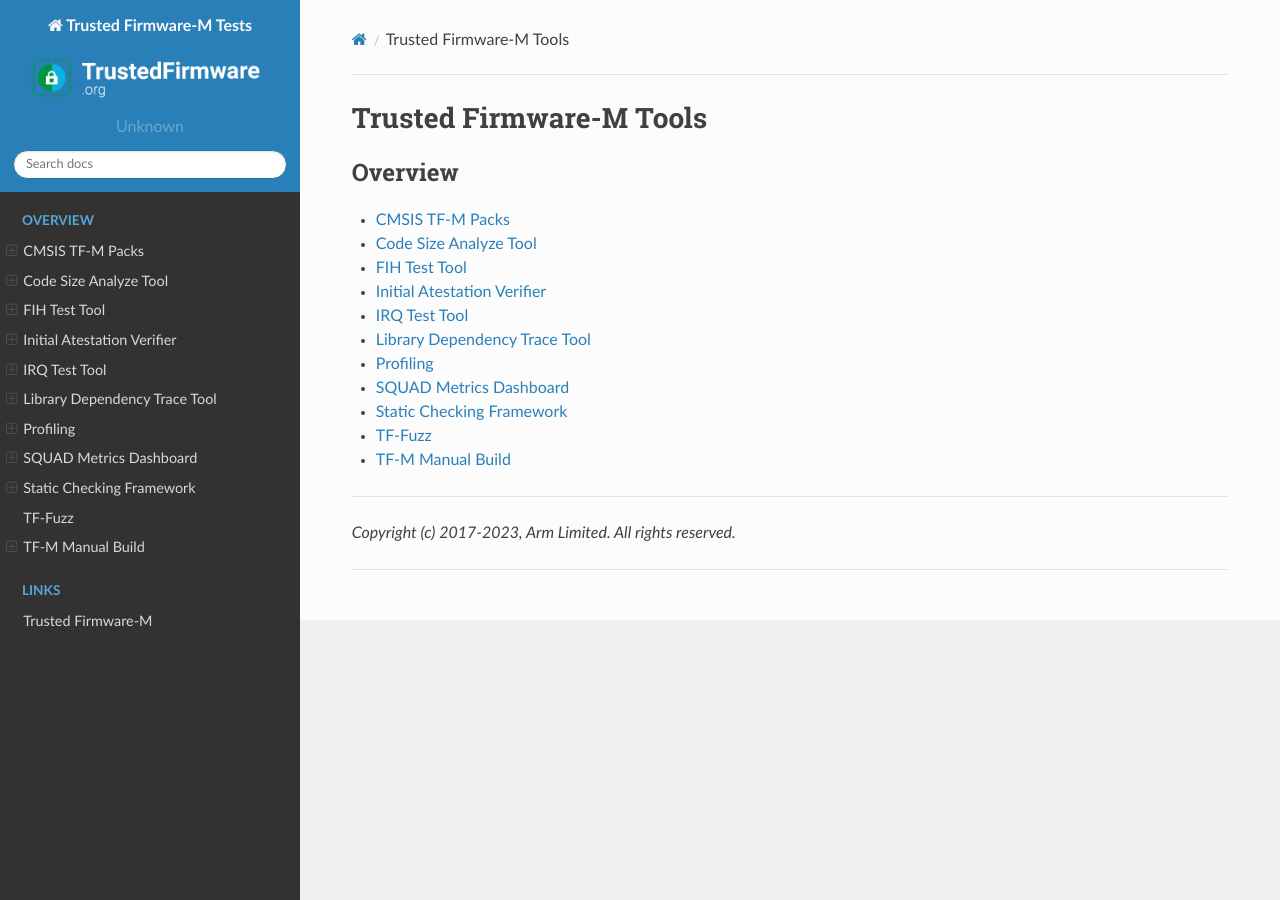
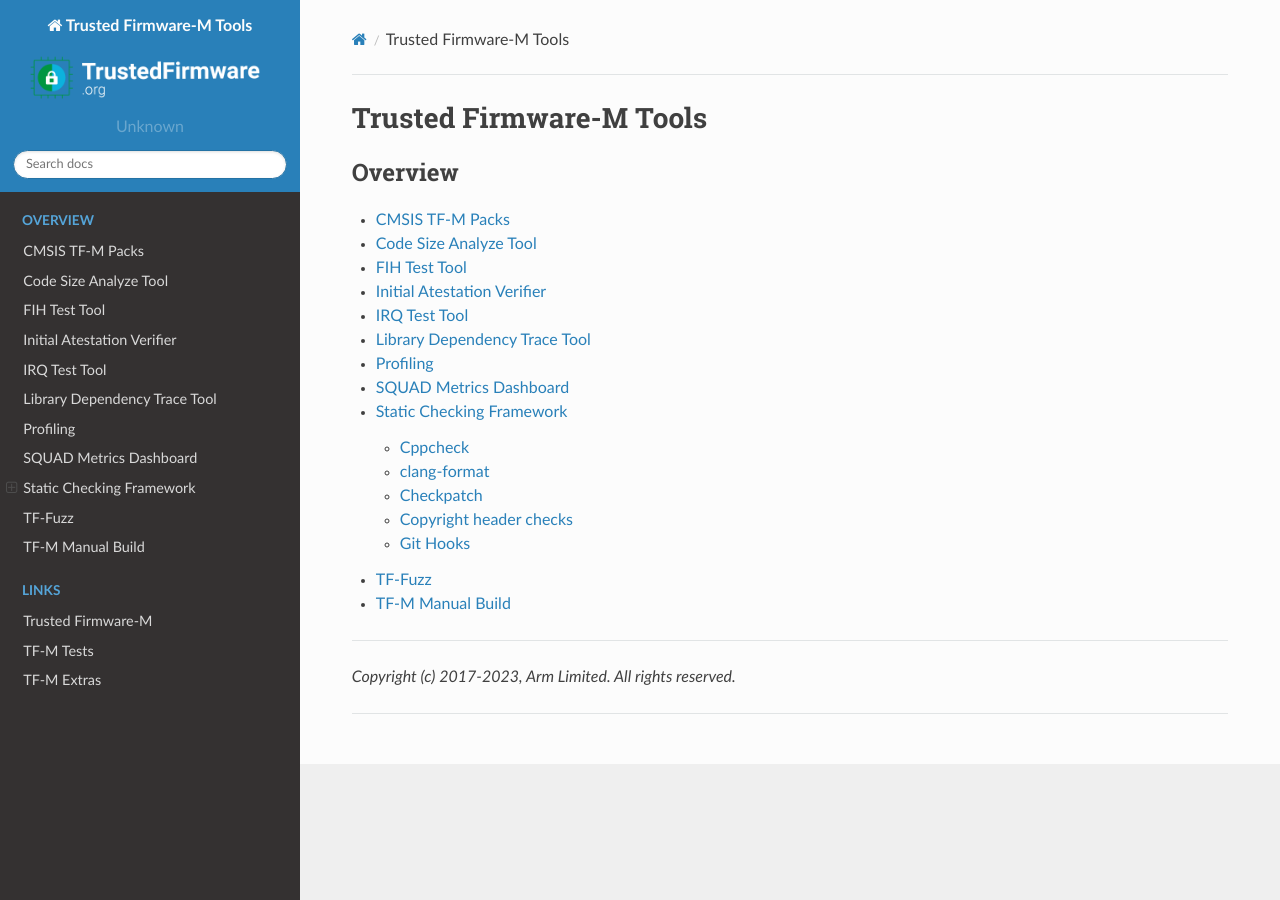
Before and after one commit to TrustedFirmware-M/tf-m-tools, a Sphinx documentation site: the page built from docs/index.rst, in a window 1280 px wide. Built offline with Sphinx 7.4.7 and the Read the Docs theme 2.0.0, drawn with Linux system fonts in a browser that asks for light colours; formulas are drawn with MathJax 3.

Commit message:
Docs: Link the Docs + Small Fixes
Change-Id: I2995d3ae8718f1496687e6772c80b033e6da34e6
Signed-off-by: Elena Uziunaite <elena.uziunaite@arm.com>

```diff
--- a/docs/conf.py
+++ b/docs/conf.py
@@ -19,7 +19,7 @@
 
 # -- Project information -----------------------------------------------------
 
-project = 'Trusted Firmware-M Tests'
+project = 'Trusted Firmware-M Tools'
 copyright = '2023, ARM CE-OSS'
 author = 'ARM CE-OSS'
 title = 'User Guide'
@@ -50,7 +50,16 @@
     'sphinxcontrib.plantuml', #Add support for PlantUML drawings
     'sphinxcontrib.rsvgconverter', #Add support for SVG to PDF
     'sphinx_tabs.tabs', #Enable tab extension in Sphinx
+    'sphinx.ext.intersphinx', #Enable Intersphinx
 ]
+
+intersphinx_mapping = {
+    "TF-M-Tests": ("https://trustedfirmware-m.readthedocs.io/projects/tf-m-tests/en/latest/", None),
+    "TF-M": ("https://trustedfirmware-m.readthedocs.io/en/latest/", None),
+    "TF-M-Extras": ("https://trustedfirmware-m.readthedocs.io/projects/tf-m-extras/en/latest/", None),
+}
+
+intersphinx_disabled_reftypes = ["*"]
 
 # Make auto section labels generated be prefixed with file name.
 autosectionlabel_prefix_document=True
--- a/docs/index.rst
+++ b/docs/index.rst
@@ -26,6 +26,8 @@
   :hidden:
 
   Trusted Firmware-M <https://trustedfirmware-m.readthedocs.io/en/latest/>
+  TF-M Tests <https://trustedfirmware-m.readthedocs.io/projects/tf-m-tests/en/latest/>
+  TF-M Extras <https://trustedfirmware-m.readthedocs.io/projects/tf-m-extras/en/latest/>
 
 --------------
 
```
Also changed, not shown: other parts of docs/index.rst (+1 -1 lines), .readthedocs.yaml.
